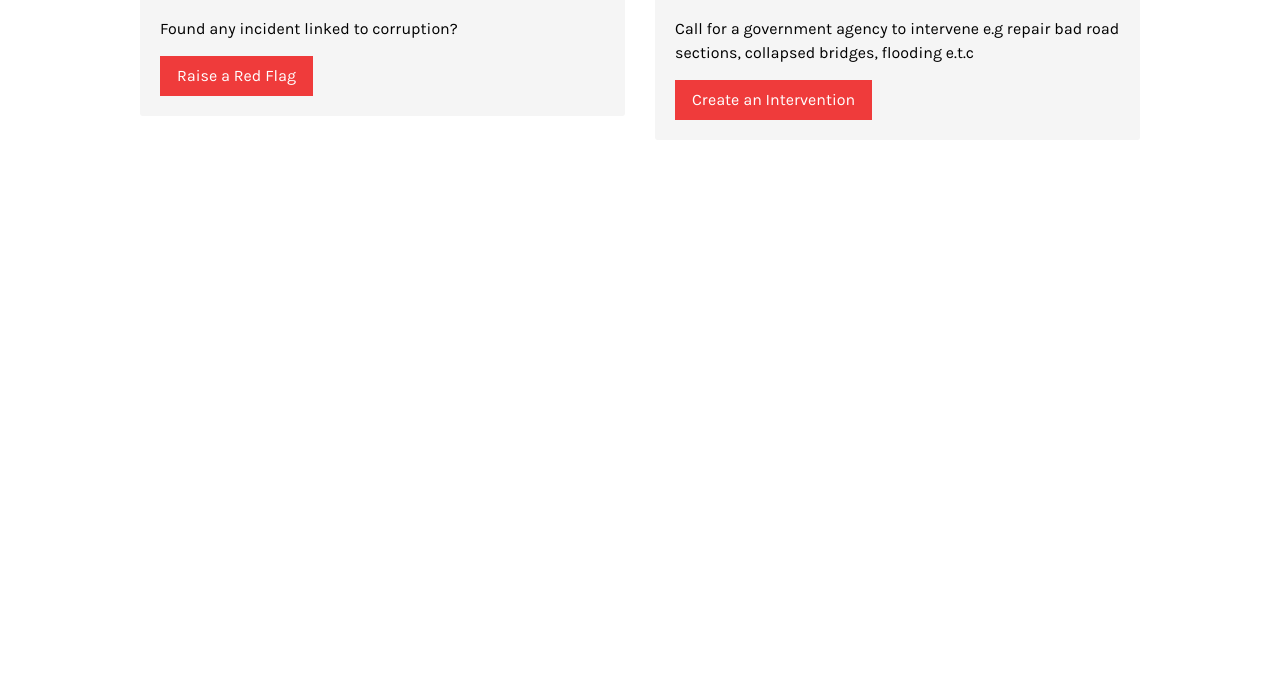
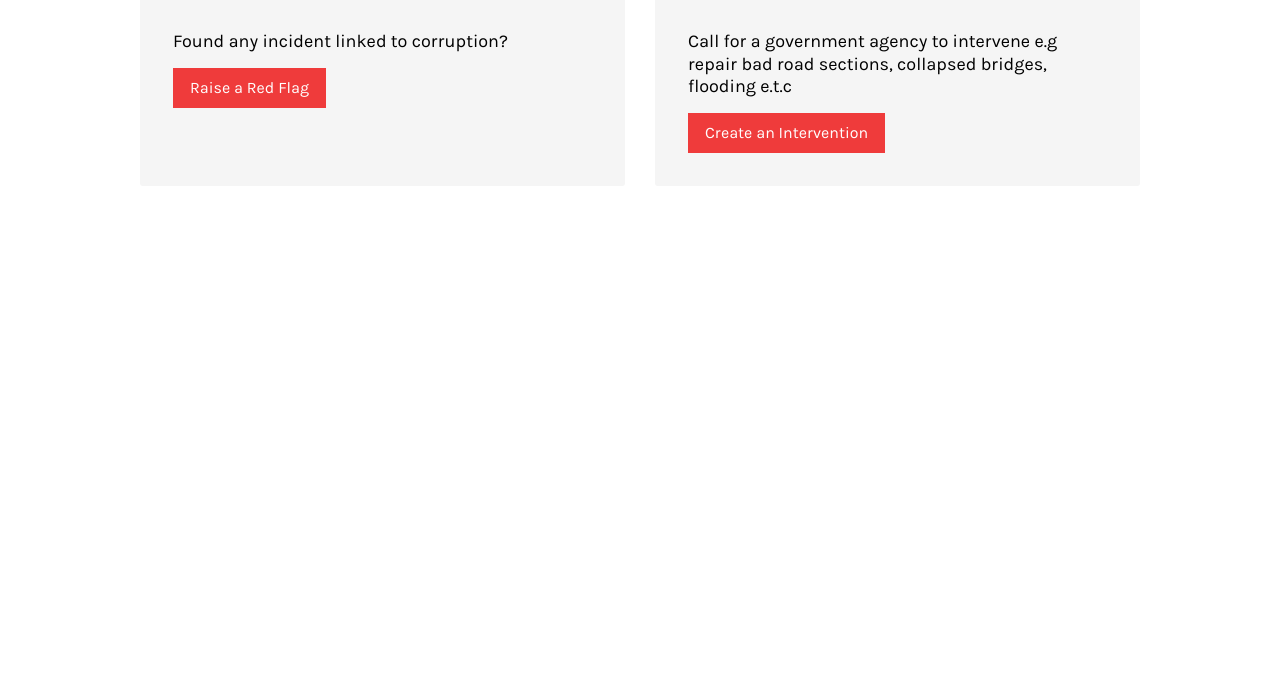
Before and after one commit to danprocoder/ireporter-main, a website: page frontend/dashboard.html in a window 1280 px wide. Shown: the part 119-800 px from the top of the page. Drawn offline with Linux system fonts and the light colour scheme.

Commit message:
chore(updateDashboardStyle): Improved dashboard UI [Finishes #23287823]

```diff
--- a/frontend/assets/css/dashboard.css
+++ b/frontend/assets/css/dashboard.css
@@ -1,7 +1,8 @@
 .gray-bg {
 	background: #f5f5f5;
-	padding: 20px;
-	border-radius: 3px;
+    padding: 33px;
+    border-radius: 3px;
+    height: 123px;
 }
 
 .gray-bg .button {
@@ -9,5 +10,6 @@
 }
 
 .gray-bg p {
-	line-height: 150%;
+	line-height: 125%;
+    font-size: 18px;
 }
```
